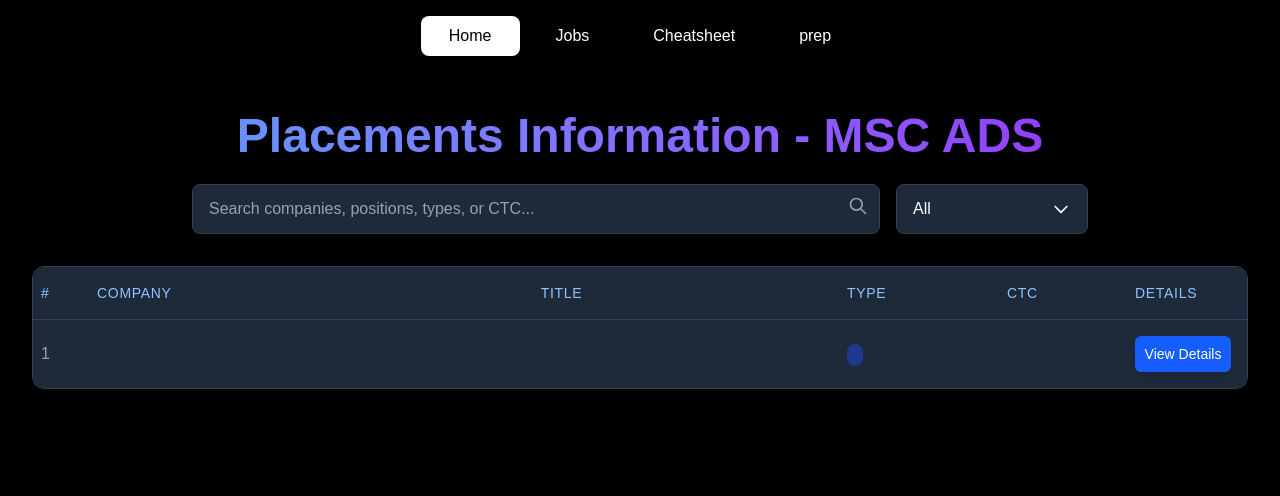
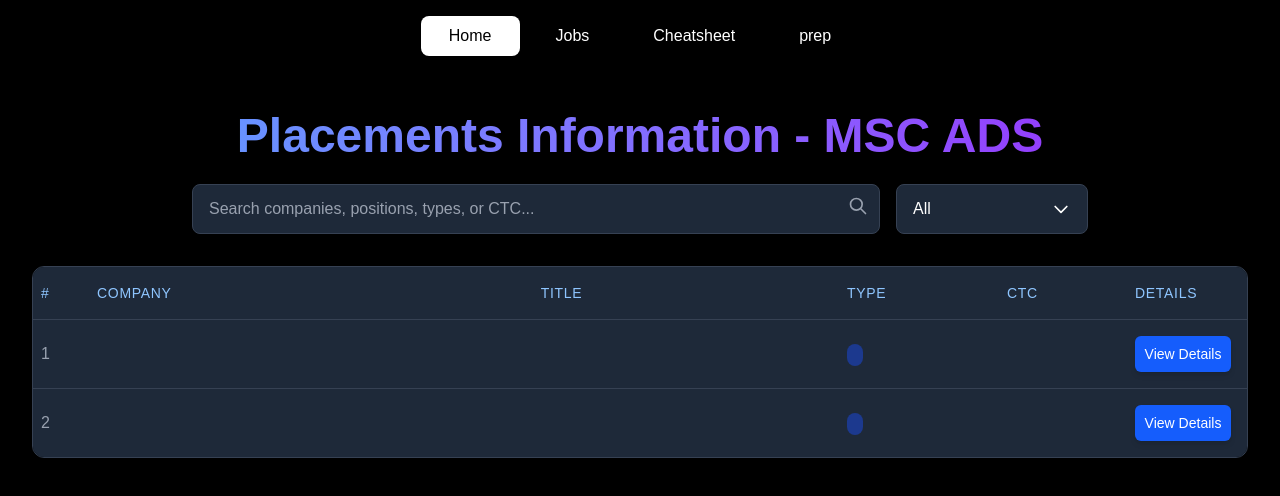
Before and after one commit to Prasath2305/placementsinfo, a Next.js app: page /job/mscads in a window 1280 px wide. Shown: the top 496 px of the page. Built offline with nearby package versions, Linux system fonts and the light colour scheme.

Commit message:
fix(data) : Add missing company entry to MSC companies data

```diff
--- a/app/job/data/MSCcompaniesData.js
+++ b/app/job/data/MSCcompaniesData.js
@@ -10,4 +10,15 @@ export const companiesData = [
     website: "",
     process: ""
   },
+  {
+    id: 2,
+    company: "",
+    title: "",
+    type: "",
+    ctc: "",
+    details: "",
+    eligibility: "",
+    website: "",
+    process: ""
+  },
 ]
```
